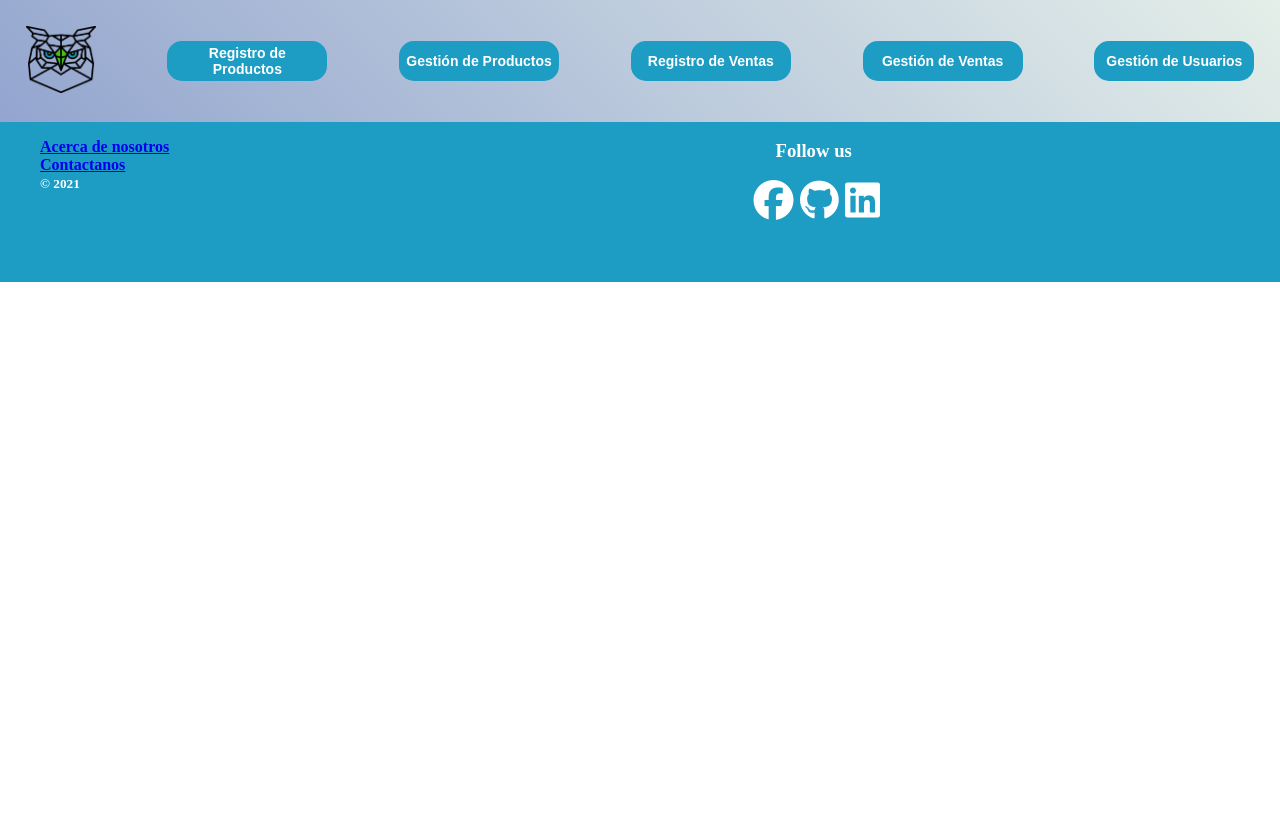
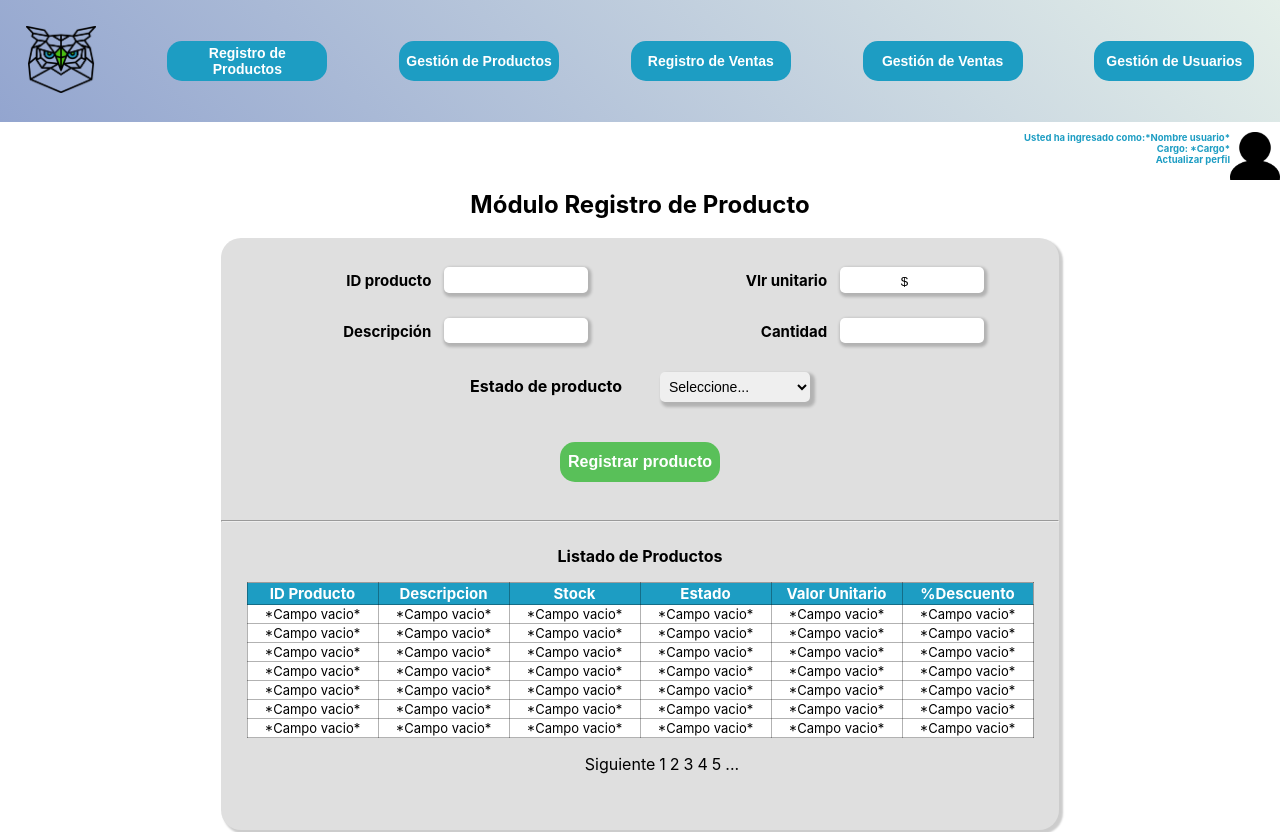
Before and after one commit to wolfangvera/g.p.i, a React (Create React App) app: page /RegistroProductoF in a window 1280 px wide. Shown: the top 832 px of the page. Before the commit the page ends 800 px from the top, so only its background shows below. Built offline with nearby package versions, Linux system fonts and the light colour scheme.

Commit message:
Implementacion de React en modulo de registro de productos

```diff
--- a/moduloUsuario.html
+++ b/moduloUsuario.html
@@ -87,7 +87,7 @@
 
             <h2>Módulo Gestión de Usuarios</h2>
             <div class="contenedor">
-            <table border="1" align="center">
+            <table >
                 <tr>
                     <th>Identificador</th>
                     <th>Nombre</th>
--- a/src/pages/RegistroProductoF.js
+++ b/src/pages/RegistroProductoF.js
@@ -1,10 +1,153 @@
 import React from 'react'
+import '../style/RegistroProductoF.css'
 
 const RegistroProductoF = () => {
     return (
         <div>
+            <div className="Contenedor_RegProductos">
+                <h2 className="TituloPagina"> Módulo Registro de Producto</h2>
+                <div className="Cuadro_ingreso">
 
-        </div>
+                    <div className="ingreso_info">
+
+                        <ul className="ingreso_producto">
+                            <li>
+                                <label className="form_producto">
+                                    <label className="label_producto">ID producto</label>
+                                    <input className="input_producto" type="number" required />
+                                </label >
+                                <label className="form_producto">
+                                    <label className="label_producto">Descripción</label>
+                                    <input className="input_producto" type="text" required />
+                                </label >
+                            </li>
+                            <li>
+
+                                <label className="form_producto">
+                                    <label className="label_producto">Vlr unitario</label>
+                                    <input className="input_producto" type="number" placeholder="$" required />
+
+                                </label >
+                                <label className="form_producto">
+                                    <label className="label_producto">Cantidad</label>
+                                    <input className="input_producto" type="number" placeholder="" required />
+
+                                </label >
+                            </li>
+                        </ul>
+
+
+                        <div className="option">
+                            <div> Estado de producto
+                                <select className="select">
+                                    <option> Seleccione...</option>
+                                    <option> Disponible</option>
+                                    <option> No Disponible</option>
+
+                                </select>
+                            </div>
+                        </div>
+                        <div className="center">
+                            <button className="boton bt_registro_producto">Registrar producto</button>
+                        </div>
+                    </div>
+
+                    <hr />
+
+
+                    <section className="Seccion2">
+                        <div className="seccion_tabla">
+
+                            <table className="Tabla_Productos">
+                                <caption className="Titulo_Tabla">Listado de Productos</caption>
+                                <thead className="clase1">
+                                <th className="th">ID Producto</th>
+                                <th className="th">Descripcion</th>
+                                <th className="th">Stock</th>
+                                <th className="th">Estado</th>
+                                <th className="th">Valor Unitario</th>
+                                <th className="th">%Descuento</th>
+
+                                </thead>
+                                <tbody>
+                                <tr className="fila">
+                                <td className="td">*Campo vacio*</td>
+                                <td className="td">*Campo vacio*</td>
+                                <td className="td">*Campo vacio*</td>
+                                <td className="td">*Campo vacio*</td>
+                                <td className="td">*Campo vacio*</td>
+                                <td className="td">*Campo vacio*</td>
+                                </tr>
+                                <tr className="fila">
+                                <td className="td">*Campo vacio*</td>
+                                <td className="td">*Campo vacio*</td>
+                                <td className="td">*Campo vacio*</td>
+                                <td className="td">*Campo vacio*</td>
+                                <td className="td">*Campo vacio*</td>
+                                <td className="td">*Campo vacio*</td>
+                                </tr>
+                                <tr className="fila">
+                                <td className="td">*Campo vacio*</td>
+                                <td className="td">*Campo vacio*</td>
+                                <td className="td">*Campo vacio*</td>
+                                <td className="td">*Campo vacio*</td>
+                                <td className="td">*Campo vacio*</td>
+                                <td className="td">*Campo vacio*</td>
+                                </tr>
+                                <tr className="fila">
+                                <td className="td">*Campo vacio*</td>
+                                <td className="td">*Campo vacio*</td>
+                                <td className="td">*Campo vacio*</td>
+                                <td className="td">*Campo vacio*</td>
+                                <td className="td">*Campo vacio*</td>
+                                <td className="td">*Campo vacio*</td>
+                                </tr>
+                                <tr className="fila">
+                                <td className="td">*Campo vacio*</td>
+                                <td className="td">*Campo vacio*</td>
+                                <td className="td">*Campo vacio*</td>
+                                <td className="td">*Campo vacio*</td>
+                                <td className="td">*Campo vacio*</td>
+                                <td className="td">*Campo vacio*</td>
+                                </tr>
+                                <tr className="fila">
+                                <td className="td">*Campo vacio*</td>
+                                <td className="td">*Campo vacio*</td>
+                                <td className="td">*Campo vacio*</td>
+                                <td className="td">*Campo vacio*</td>
+                                <td className="td">*Campo vacio*</td>
+                                <td className="td">*Campo vacio*</td>
+                                </tr>
+                                <tr className="fila">
+                                <td className="td">*Campo vacio*</td>
+                                <td className="td">*Campo vacio*</td>
+                                <td className="td">*Campo vacio*</td>
+                                <td className="td">*Campo vacio*</td>
+                                <td className="td">*Campo vacio*</td>
+                                <td className="td">*Campo vacio*</td>
+                                </tr>
+                                </tbody>
+                            </table>
+                        </div>
+                        <ul className="cambio_pag">
+                            <li className="opt_cambio">
+
+                                Siguiente
+
+                            </li>
+                            <li className="opt_cambio">1</li>
+                            <li className="opt_cambio">2</li>
+                            <li className="opt_cambio">3</li>
+                            <li className="opt_cambio">4</li>
+                            <li className="opt_cambio">5</li>
+                            <li className="opt_cambio">...</li>
+                        </ul>
+                    </section>
+                </div>
+
+
+            </div>
+        </div >
     )
 }
 
--- a/src/style/Info_user.css
+++ b/src/style/Info_user.css
@@ -1,4 +1,8 @@
 
+
+.Info_user{
+    clear:both;
+}
 .ordenar_info_usuario {
     list-style-type: none;
     display: flex;
--- /dev/null
+++ b/src/style/RegistroProductoF.css
@@ -0,0 +1,137 @@
+.Contenedor_RegProductos {
+    clear:both;
+    text-align:center;
+    margin-bottom: 5em;;
+}
+
+.ingreso_producto {
+    list-style:none;
+    display:flex;
+    justify-content:space-around;
+    text-align: right;
+    padding-top: 1em;
+}
+
+.input_producto {
+    padding-top: 1vh;
+    padding-bottom: 0.5vh;
+    margin:1vw;
+    border:0px solid;
+    border-radius: 5px;
+    box-shadow: 1.5px 2px 3px 2px rgba(0, 0, 0, 0.2);
+    text-align: center;
+    width:10.5em;
+    height: 1em;
+
+}
+
+.ingreso_info {
+    text-align: center;
+    font-weight: bold;
+}
+
+.Titulo_Tabla{
+    font-weight:bolder;
+    padding-top: 1em;
+    padding-bottom: 1em;
+}
+.select {
+    border:0px solid;
+    box-shadow: 3px 3px 3px 2px rgba(0, 0, 0, 0.2);
+    border-radius: 5px;
+    font-size: 14px;
+    height: 30px;
+    padding: 5px;
+    width: 150px;
+    align-items: right;
+    margin-left: 1cm;
+    margin-right:auto;
+}
+
+.form_producto {
+    padding-left: 20px;
+    font-size:15px;
+    display: block;
+
+}
+
+.bt_registro_producto{
+    font-size: medium;
+    background-color: rgb(89, 192, 89);
+    color: white;
+    border-radius: 15px;
+    width: 160px;
+    height: 40px;
+    font-weight:bold;
+    position:relative;
+    left: auto;
+    right: auto;
+}
+
+.bt_registro_producto:hover {
+    cursor: pointer;
+    transform: scale(1.02);
+    box-shadow: 3px 3px 2px 1px rgba(0, 0, 0, 0.2);
+
+}
+
+.option {
+    text-align: center;
+    font-size: medium;
+    margin:10px;
+    border:0px;
+
+}
+
+
+.seccion_tabla {
+    margin-top: 0.2cm;
+    border-top: 0px solid black;
+    text-align: center;
+    font-size:medium;
+}
+
+.Tabla_Productos {
+    margin-left: 2vw;
+    margin-right:2vw;
+    border-collapse:collapse;
+
+}
+
+
+.td {
+    background-color:white;
+font-weight: normal;
+}
+
+.th{
+    font-size:15px;
+    color: white;
+    background-color: rgb(29, 157, 195);
+}
+
+.Tabla_Productos .td,.th {
+    width: 10vw;
+    text-align: center;
+    border:1px solid rgba(0, 0, 0, 0.3);
+}
+
+.td:hover{
+    background-color: rgba(89, 192, 89, 0.431);
+}
+
+.Tabla_Productos .td:nth-child(7) {
+    width: 1mm;
+}
+
+
+.cambio_pag {
+    list-style-type: none;
+    display:flex;
+    justify-content: center;
+
+}
+
+.opt_cambio {
+    padding-left:0.25em;
+}
--- a/src/style/RegistroVenta.css
+++ b/src/style/RegistroVenta.css
@@ -87,7 +87,6 @@
 
 .bt_registro_venta{
     font-size: medium;
-    font-family: "JetBrains Mono",'Times New Roman', Times, serif;
     background-color: rgb(89, 192, 89);
     color: white;
     border-radius: 15px;
@@ -123,7 +122,6 @@
 }
 
 .selector_vendedor {
-
     border:0px solid;
     box-shadow: 3px 3px 3px 2px rgba(0, 0, 0, 0.2);
     border-radius: 5px;
--- a/src/style/footer.css
+++ b/src/style/footer.css
@@ -1,11 +1,10 @@
 .footer {
-    font-family: "JetBrains Mono",'Times New Roman', Times, serif;
     background-color: rgb(29,157,195);
     position: relative;
     z-index: 1;
     bottom:0;
     width:100%;
-    height:20vh;
+    height:auto;
 }
 .info{
     list-style: none;
```
Also changed, not shown: src/components/HeaderPrivate.js (+5 -5 lines).
